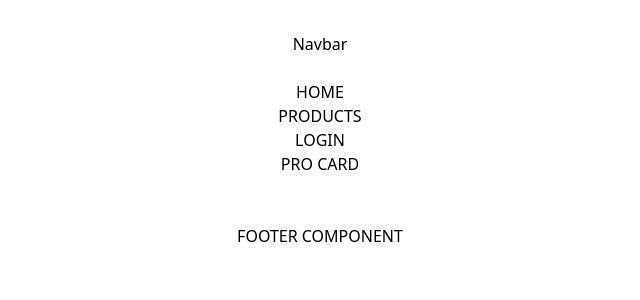
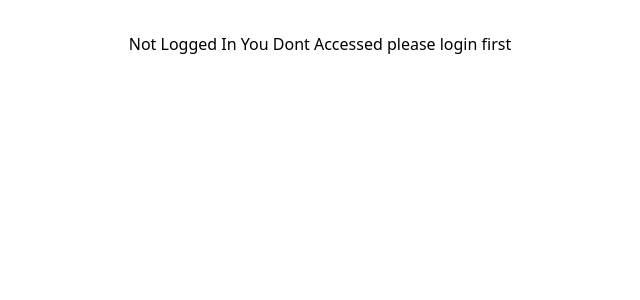
Before and after one commit to israrkhann08/Mern-19-ReactFrontEnd, a React (Vite) app in the folder front-end/: page /products in a window 1280 px wide. Shown: the top 300 px of the page, without its empty margins (320-960 px from the left). Built offline with nearby package versions, Linux system fonts and the light colour scheme; no server answers.

Commit message:
private Route setup

```diff
--- a/front-end/src/App.jsx
+++ b/front-end/src/App.jsx
@@ -11,11 +11,12 @@ import Login from "./pages/Login";
 import Signup from "./pages/Signup";
 
 import XYZ from "./components/Layout";
+import PrivateRouter from "./components/PrivateRouter";
 
 function App() {
   return (
     <>
-
+     {/* layout set here in XYZ Component  */}
       <Routes>
         <Route
         index
@@ -26,12 +27,15 @@ function App() {
         }
        />
 
+          {/* Private Route setup */}
         <Route
           path="products"
           element={
-            <XYZ>
-              <Products />
-            </XYZ>
+            <PrivateRouter>
+                  <XYZ>
+                     <Products />
+                  </XYZ>
+            </PrivateRouter>
           }
         />
 
--- a/front-end/src/components/Navbar.jsx
+++ b/front-end/src/components/Navbar.jsx
@@ -4,7 +4,7 @@ import { NavLink } from "react-router-dom";
 function Navbar() {
   return (
     <>
-      <h1 className="flex w-full flex-col bg-slate-300 p-4 text-center text-4xl">
+      <h1 className="flex w-full flex-col bg-slate-600  text-lime-50 p-4 text-center text-4xl rounded-2xl">
         Navbar
       </h1>
       <br />
--- /dev/null
+++ b/front-end/src/components/PrivateRouter.jsx
@@ -0,0 +1,8 @@
+import React from 'react'
+
+const PrivateRouter = (props) => {
+      const isLoggedIn = false;
+  return <> {isLoggedIn ? props.children : <h1>Not Logged In You Dont Accessed please login first</h1> }  </>
+}
+
+export default PrivateRouter
```
